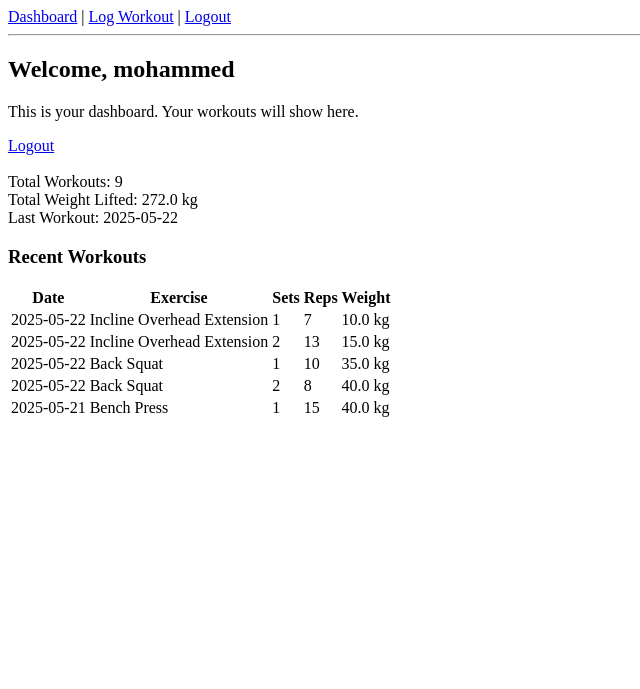
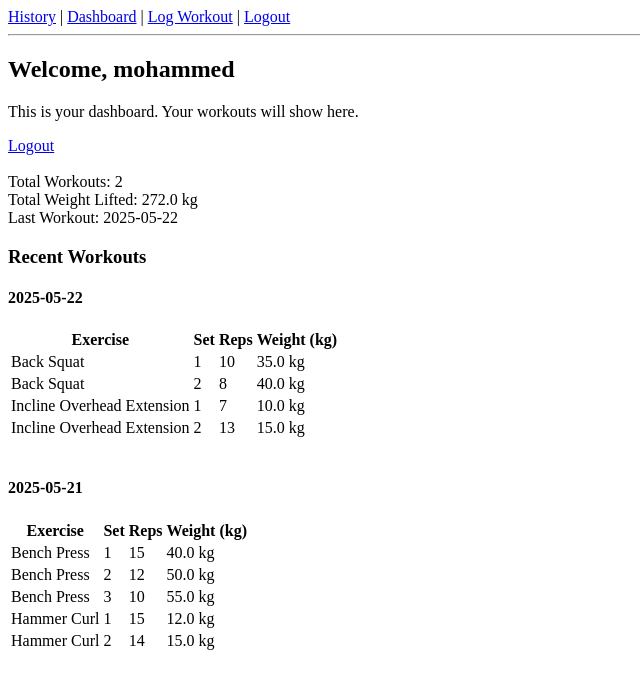
Before and after one commit to Baaangi/Workout_Tracker, a Flask app: page /dashboard in a window 1280 px wide. Shown: the top 689 px of the page, without its empty margins (0-640 px from the left). Run offline with Flask 3, Linux system fonts and the light colour scheme; a user stored in the database is signed in; data comes from the database, SQL or seed files in the repository; both versions use the stored data as it was after the commit.

Commit message:
fix dashboard and add history nav tab

```diff
--- a/app.py
+++ b/app.py
@@ -1,5 +1,5 @@
 #userlogin
-from flask import Flask, render_template, request, redirect, session, url_for, flash
+from flask import Flask, render_template, request, redirect, session, url_for, flash, jsonify
 import sqlite3
 from werkzeug.security import generate_password_hash, check_password_hash
 
@@ -100,26 +100,38 @@ def dashboard():
     if 'user' not in session:
         return redirect('/login')
 
-
     """ summary card """
+    username = session['user']
+    user_id = session['user_id']
     conn = sqlite3.connect('workout_tracker.db')
     c = conn.cursor()
 
-    c.execute('''SELECT date, exercise, set_number, reps, weight FROM workouts
-                ORDER BY date DESC LIMIT 5''')
-    recent_workouts = c.fetchall()
+    c.execute('''SELECT COUNT(DISTINCT date), COALESCE (SUM(weight), 0), MAX(date)
+              FROM workouts WHERE user_id = ?''', (user_id,))
+    summary = c.fetchone()
 
-    c.execute('''SELECT COUNT(*), SUM(weight), MAX(date) FROM workouts''')
-    summary = c.fetchone()
+    c.execute('''SELECT DISTINCT date FROM workouts
+              WHERE user_id = ? ORDER BY date DESC LIMIT 5''', (user_id,))
+    recent_dates = [row[0] for row in c.fetchall()]
+
+    recent_workouts = {}
+    for date in recent_dates:
+        c.execute('''SELECT exercise, set_number, reps, weight
+                  FROM workouts
+                  WHERE user_id = ? AND date = ?
+                  ORDER BY exercise, set_number''', (user_id, date))
+        recent_workouts[date] = c.fetchall()
 
     conn.close()
 
-    return render_template('dashboard.html', username=session['user'], recent_workouts=recent_workouts, summary=summary)
+    return render_template('dashboard.html', username=username, recent_workouts=recent_workouts, summary=summary)
+
 
 @app.route('/logout')
 def logout():
     session.pop('user', None)
     return redirect('/login')
+
 
 @app.route('/log_workout', methods=['GET', 'POST'])
 def log_workout():
@@ -158,6 +170,32 @@ def log_workout():
     return render_template('log_workout.html', exercise=exercises, current_date=datetime.now().strftime("%Y-%m-%d"))
 
 
+@app.route('/history')
+def history():
+    if 'user' not in session:
+        return redirect('/login')
+
+    user_id = session['user_id']
+
+    conn = sqlite3.connect('workout_tracker.db')
+    c = conn.cursor()
+
+    c.execute('''SELECT DISTINCT date FROM workouts
+              WHERE user_id = ? ORDER BY date DESC''', (user_id,))
+    dates = [row[0] for row  in c.fetchall()]
+
+    all_workouts = {}
+    for date in dates:
+        c.execute('''SELECT exercise, set_number, reps, weight
+                  FROM workouts
+                  WHERE user_id = ? AND date = ?
+                  ORDER BY exercise, set_number''', (user_id, date))
+        all_workouts[date] = c.fetchall()
+
+    conn.close()
+
+    return render_template('history.html', all_workouts=all_workouts)
+
 
 if __name__ == '__main__':
     init_db()
--- a/templates/base.html
+++ b/templates/base.html
@@ -7,6 +7,7 @@
 </head>
 <body>
     <nav>
+        <a href="/history">History</a> |
         <a href="/dashboard">Dashboard</a> |
         <a href="/log_workout">Log Workout</a> |
         <a href="/logout">Logout</a>
--- a/templates/dashboard.html
+++ b/templates/dashboard.html
@@ -12,23 +12,28 @@
     </div>
 
     <h3>Recent Workouts</h3>
+
+    {% for date, workouts in recent_workouts.items() %}
+        <h4>{{ date }}</h4>
         <table>
             <tr>
-            <th>Date</th>
                 <th>Exercise</th>
-            <th>Sets</th>
+                <th>Set</th>
                 <th>Reps</th>
-            <th>Weight</th>
+                <th>Weight (kg)</th>
             </tr>
-        {% for w in recent_workouts %}
+            {% for ex in workouts %}
             <tr>
-            <td>{{ w[0] }}</td>
-            <td>{{ w[1] }}</td>
-            <td>{{ w[2] }}</td>
-            <td>{{ w[3] }}</td>
-            <td>{{ w[4] }} kg</td>
+                <td>{{ ex[0] }}</td>
+                <td>{{ ex[1] }}</td>
+                <td>{{ ex[2] }}</td>
+                <td>{{ ex[3] }} kg</td>
             </tr>
             {% endfor %}
         </table>
+        <br>
+    {% else %}
+        <p>No recent workouts. Start training!</p>
+    {% endfor %}
 
 {% endblock %}
```
Also changed, not shown: templates/history.html (added, +34 -0 lines), workout_tracker.db. Lines whose indentation alone changed are shown as unchanged.
